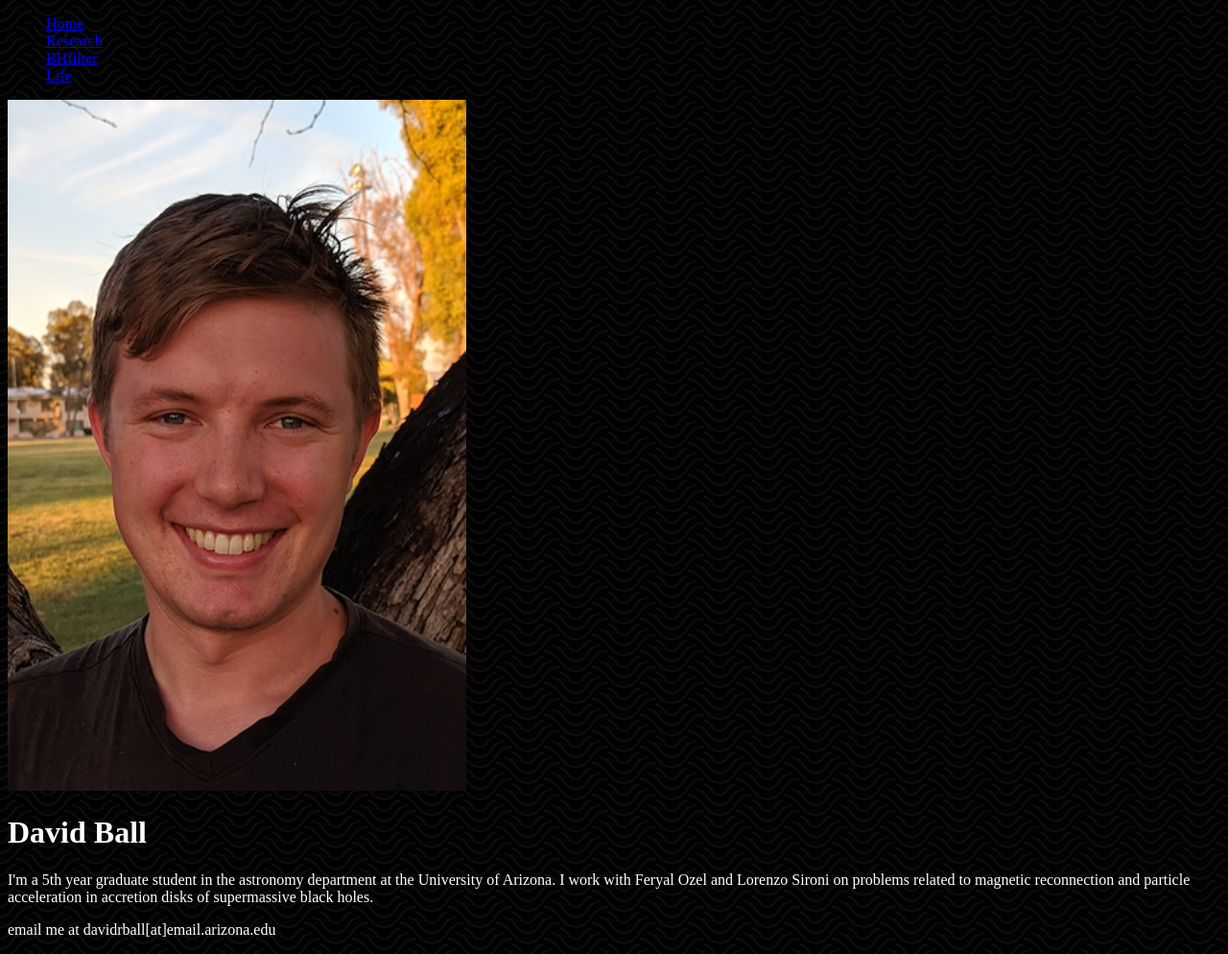
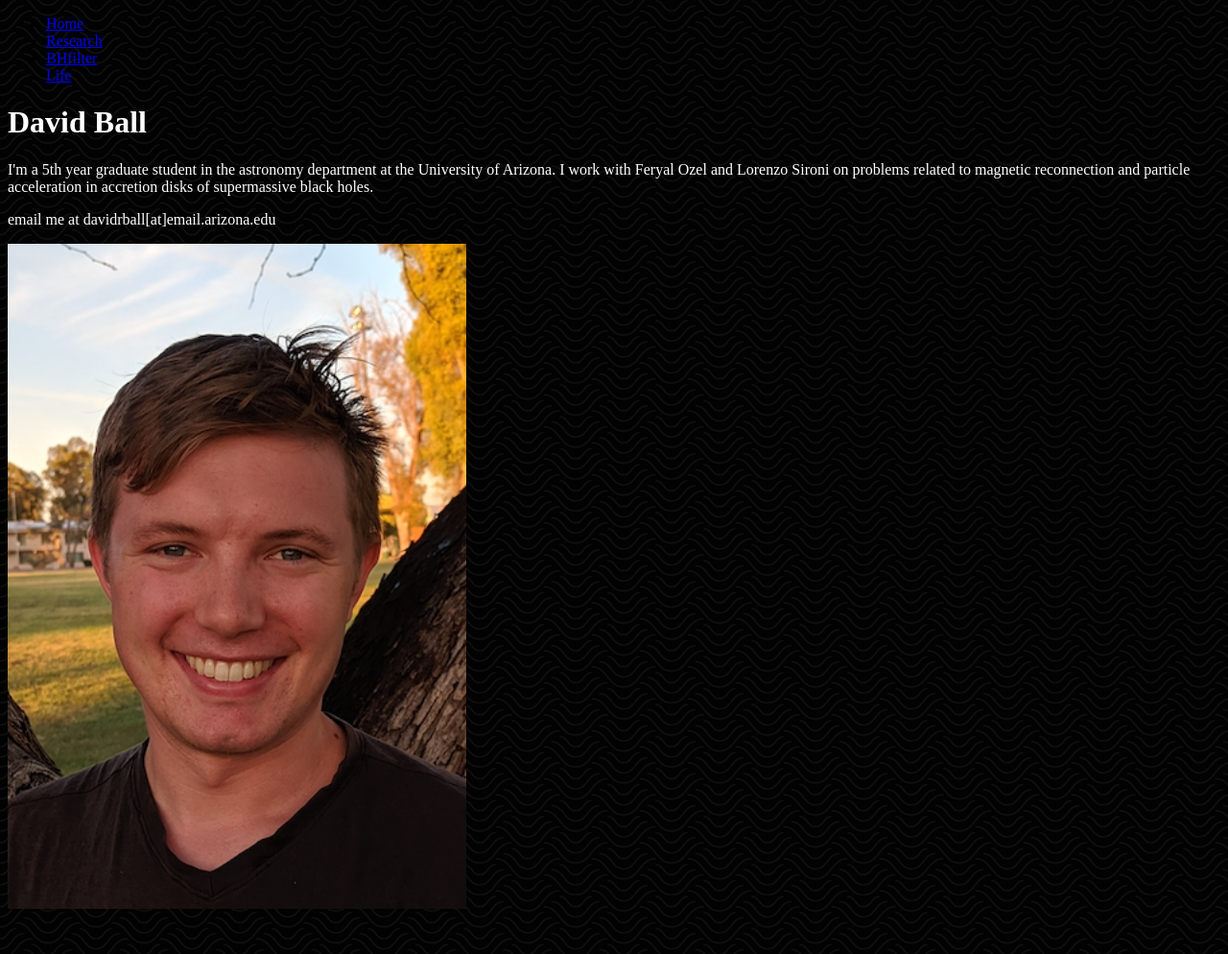
Before and after one commit to davidrball/davidrball.github.io, a Jekyll site: the page built from index.html, in a window 1280 px wide. Shown: the whole page at 96% size. Built offline with Jekyll 4.4.1, drawn with Linux system fonts in a browser that asks for light colours.

Commit message:
changing image position

```diff
--- a/index.html
+++ b/index.html
@@ -2,7 +2,6 @@
 layout: default
 title: David Ball
 ---
-<img src='images/new_pic.png' alt="me" class="left" style="width:478px;height:720px">
 
 
 
@@ -15,6 +14,9 @@
 <font color="white">email me at davidrball[at]email.arizona.edu</font>
 </p>
 
+<img src='images/new_pic.png' alt="me" class="left" style="width:478px;height:7\20px">
+
+
 </div><!-- /.blurb -->
 <body background="images/papyrus-dark.png">
 </body></html>
```
